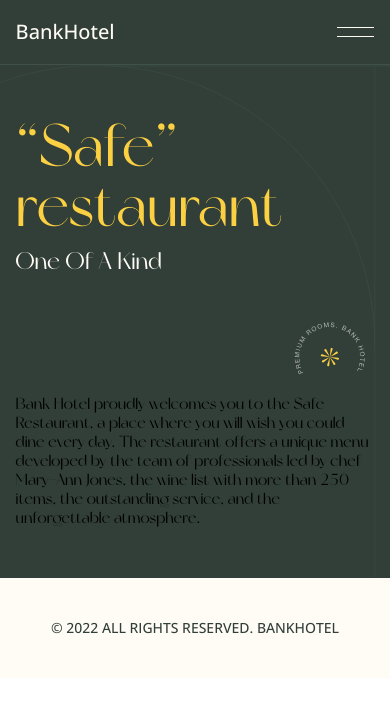
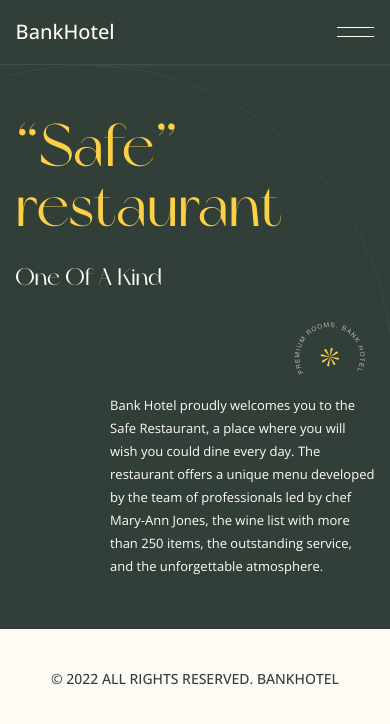
Before and after one commit to gift56/Fullstack-HotelWebsite, a React (Create React App) app: page /restaurant in a window 390 px wide. Shown: the top 724 px of the page. Built offline with nearby package versions, Linux system fonts and the light colour scheme.

Commit message:
done with mobile

```diff
--- a/src/styles/ResturantStyle/ResturantHero.styled.js
+++ b/src/styles/ResturantStyle/ResturantHero.styled.js
@@ -16,7 +16,7 @@ export const ResturantArea = styled.div`
   align-items: flex-start;
   width: 100%;
   justify-content: flex-start;
-  gap: 1rem;
+  gap: 2rem;
 `;
 
 export const ResturantLeftArea = styled.div`
@@ -35,7 +35,7 @@ export const ResturantLeftArea = styled.div`
 export const ResturantRightArea = styled.div`
   display: flex;
   flex-direction: column;
-  gap: 2rem;
+  gap: 1rem;
   align-items: flex-start;
   justify-content: flex-start;
   width: 100%;
@@ -55,5 +55,16 @@ export const ResturantRightArea = styled.div`
     .label {
       transform: rotate(-48deg);
     }
+    p {
+      font-family: "Open Sans", sans-serif !important;
+      color: ${({ theme }) => theme.whiteColor};
+      font-weight: 400;
+      font-size: 13px;
+      line-height: 23px;
+      span {
+        display: block;
+        font-family: inherit;
+      }
+    }
   }
 `;
```
